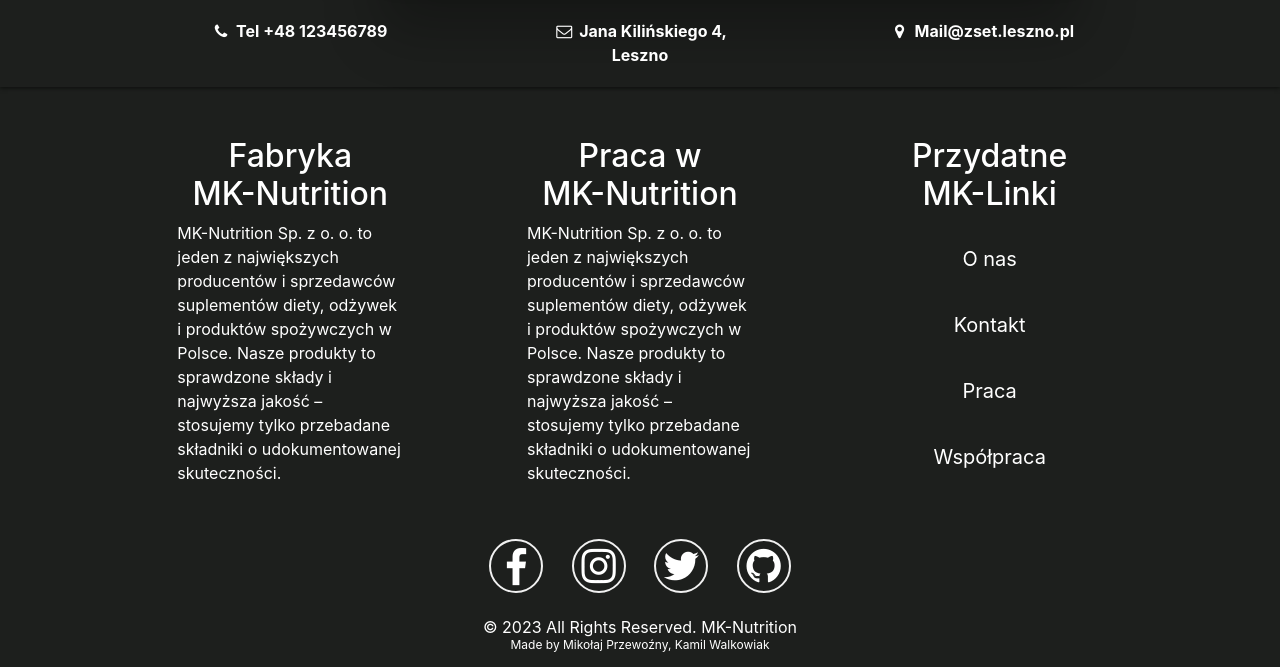
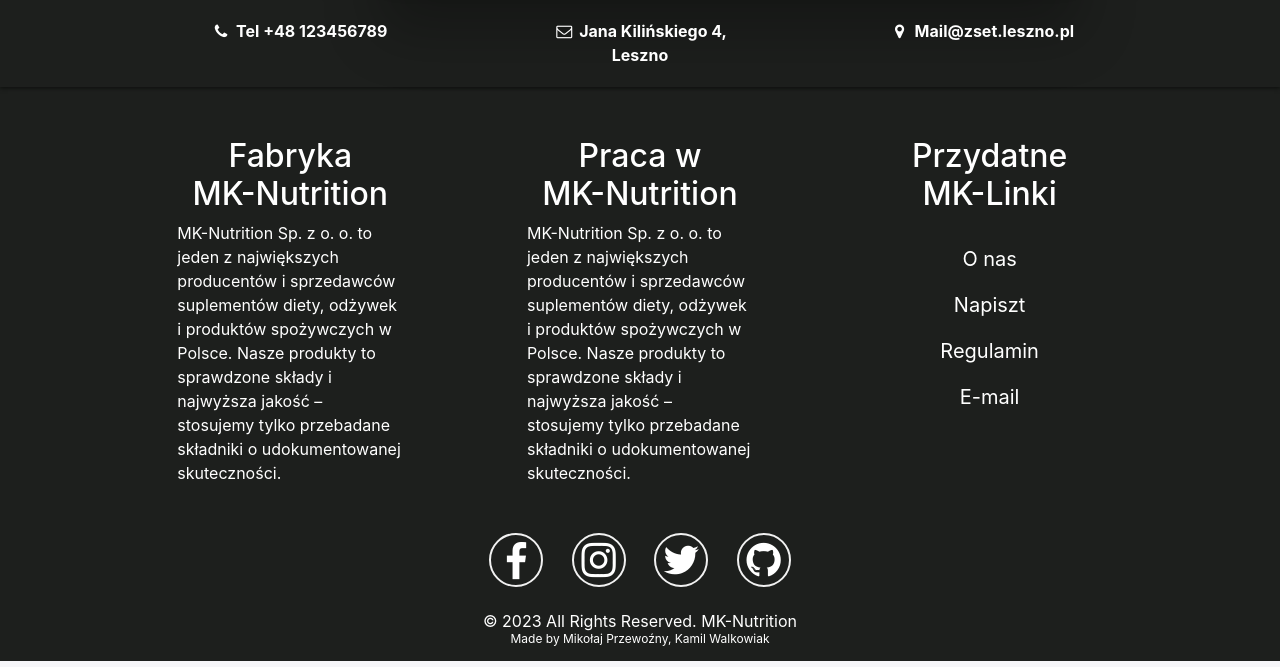
Before and after one commit to ZSET-Leszno/sklep, a PHP site: page / in a window 1280 px wide. Shown: the part 3182-3849 px from the top of the page. Run offline with PHP 8.4, Linux system fonts and the light colour scheme; the visitor is signed in with stand-in values (Sample User, id 1); some libraries are stand-ins or nearby versions.

Commit message:
back end

```diff
--- a/index.php
+++ b/index.php
@@ -41,19 +41,19 @@
 							<nav>
 							<ul>
 								<li style="--clr:#00ade1">
-									<a href="/?action=page1" data-text="&nbsp;Białko">&nbsp;Białko&nbsp; </a>
+									<a href="/?action=page1" data-text="&nbsp;Sklep">&nbsp;Sklep&nbsp; </a>
 								</li>
 								<li style="--clr:#ff6493">
-									<a href="/?action=page2" data-text="&nbsp;Kreatyna">&nbsp;Kreatyna&nbsp; </a>
+									<a href="/?action=page2" data-text="&nbsp;o&nbsp;nas">&nbsp;O nas&nbsp; </a>
 								</li>
 								<li style="--clr:#ffdd1c">
-									<a href="/?action=page3" data-text="&nbsp;PWR">&nbsp;PWR&nbsp;</a>
+									<a href="/?action=page3" data-text="&nbsp;Napisz">&nbsp;Napisz&nbsp;</a>
 								</li>
 								<li style="--clr:#00dc82">
-									<a href="/?action=page4" data-text="&nbsp;Zdrowie">&nbsp;Zdrowie&nbsp; </a>
+									<a href="/?action=page4" data-text="&nbsp;Regulamin">&nbsp;Regulamin&nbsp; </a>
 								</li>
 								<li style="--clr:#dc00d4">
-									<a href="/?action=page5" data-text="&nbsp;Inne">&nbsp;Inne&nbsp;</a>
+									<a href="/?action=page5" data-text="&nbsp;Moje&nbsp;Konto">&nbsp;Moje konto&nbsp;</a>
 								</li>
 							</ul>
 
@@ -78,15 +78,19 @@
 							<div class="float-right przycisk-div">
 								<span onclick="otwieranie()" class="przycisk"><img src="images/toogle-icon1.png" class="nakladka-otwieranie"></span>
 							</div>
-							<div class="float-right d-none d-md-block logowanie-div">
+
 							<?php if(!empty($_SESSION['name']) && isset($_SESSION['name'])): ?>
+							<div class="float-right d-none d-md-block wyloguj-div">
 								<form method="post">
 									<input type="submit" class="logowanie" name="wyloguj" value="Wyloguj" id="wyloguj"></input>
 								</form>
+							</div>
 							<?php else: ?>
+							<div class="float-right d-none d-md-block logowanie-div">
 								<a href="logowanie.php" class="logowanie">Logowanie</a>
+							</div>
 							<?php endif; ?>
-							</div>
+
 
 				</div>
 		 	</div>
@@ -262,9 +266,9 @@
 					<div class="footer-info3 col-3 mx-auto"><h2>Przydatne<br>MK-Linki</h2>
 						<ul>
 							<li>O nas</li>
-							<li>Kontakt</li>
-							<li>Praca</li>
-							<li>Współpraca</li>
+							<li>Napiszt</li>
+							<li>Regulamin</li>
+							<li>E-mail</li>
 						</ul>
 					</div>
 
--- a/style.css
+++ b/style.css
@@ -191,6 +191,16 @@
     margin-top: 50px;
 }
 
+.wyloguj-div
+{
+    margin-top: 40px;
+}
+
+.sticky .wyloguj-div
+{
+    margin-top: 11px !important;
+}
+
 .sticky .logowanie-div
 {
     margin-top: 21px !important;
@@ -215,7 +225,7 @@
 .menu-nakladka a {
     padding: 0px;
     text-decoration: none;
-    font-size: 22px;
+    font-size: 30px;
     color: #f1f1f1;
     display: block;
     transition: 0.3s;
@@ -550,6 +560,7 @@
 
 .footer-info3 ul{
     padding-inline-start: 0px;
+    gap: 10px !important;
 }
 
 .sociale
```
Also changed, not shown: logowanie.php (+30 -0 lines).
